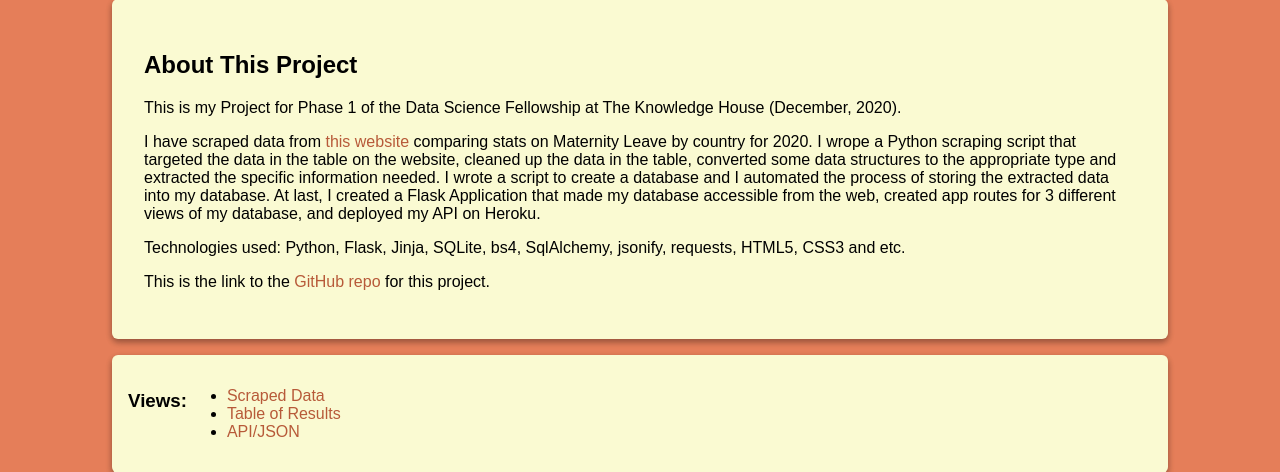
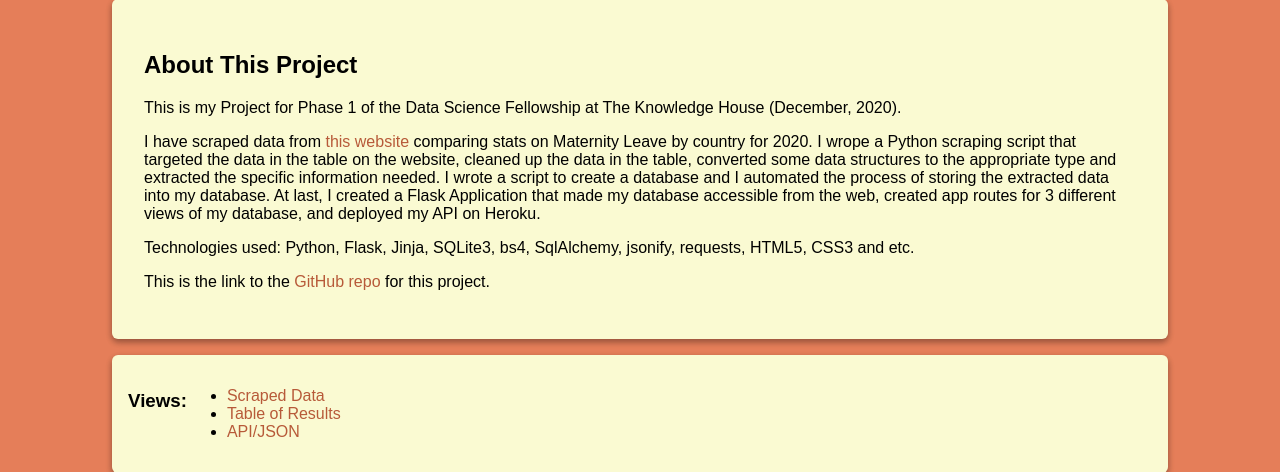
Before and after one commit to stanislava85/Flask_app_scraping_project, a Flask app: page / in a window 1280 px wide. Shown: the part 73-545 px from the top of the page. Run offline with Flask 2, Linux system fonts and the light colour scheme.

Commit message:
updating html

```diff
--- a/templates/base.html
+++ b/templates/base.html
@@ -15,7 +15,7 @@
  			<h2>About This Project</h2>
             <p>This is my Project for Phase 1 of the Data Science Fellowship at The Knowledge House (December, 2020).</p>
  			<p>I have scraped data from <a href="https://worldpopulationreview.com/country-rankings/maternity-leave-by-country">this website</a> comparing stats on Maternity Leave by country for 2020. I wrope a Python scraping script that targeted the data in the table on the website, cleaned up the data in the table, converted some data structures to the appropriate type and extracted the specific information needed. I wrote a script to create a database and I automated the process of storing the extracted data into my database. At last, I created a Flask Application that made my database accessible from the web, created app routes for 3 different views of my database, and deployed my API on Heroku.</p>
-            <p>Technologies used: Python, Flask, Jinja, SQLite, bs4, SqlAlchemy, jsonify, requests, HTML5, CSS3 and etc.</p>
+            <p>Technologies used: Python, Flask, Jinja, SQLite3, bs4, SqlAlchemy, jsonify, requests, HTML5, CSS3 and etc.</p>
             <p>This is the link to the <a href="https://github.com/stanislava85/TKH_Final_Project">GitHub repo</a> for this project.</p>
          </div>
     </div>
```
